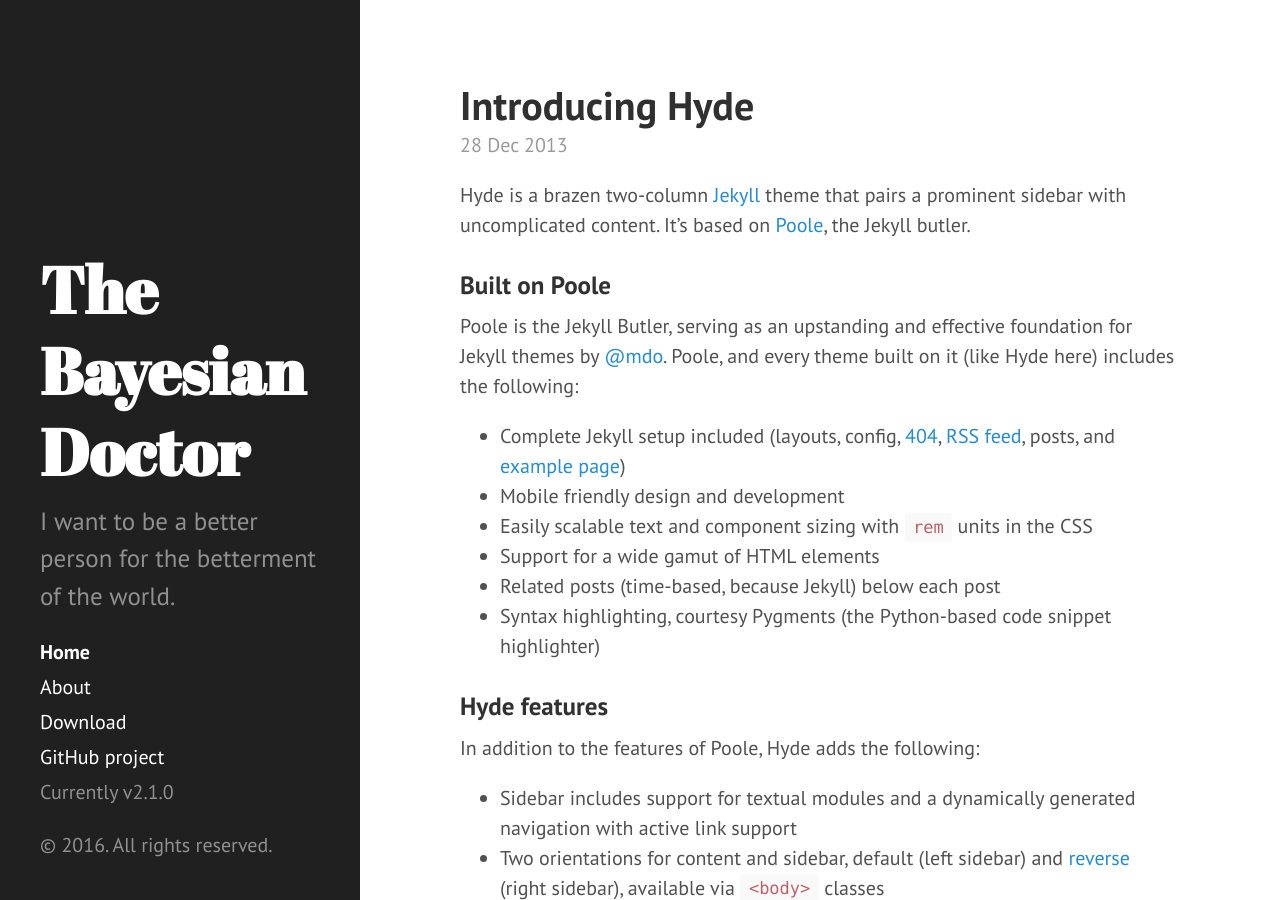
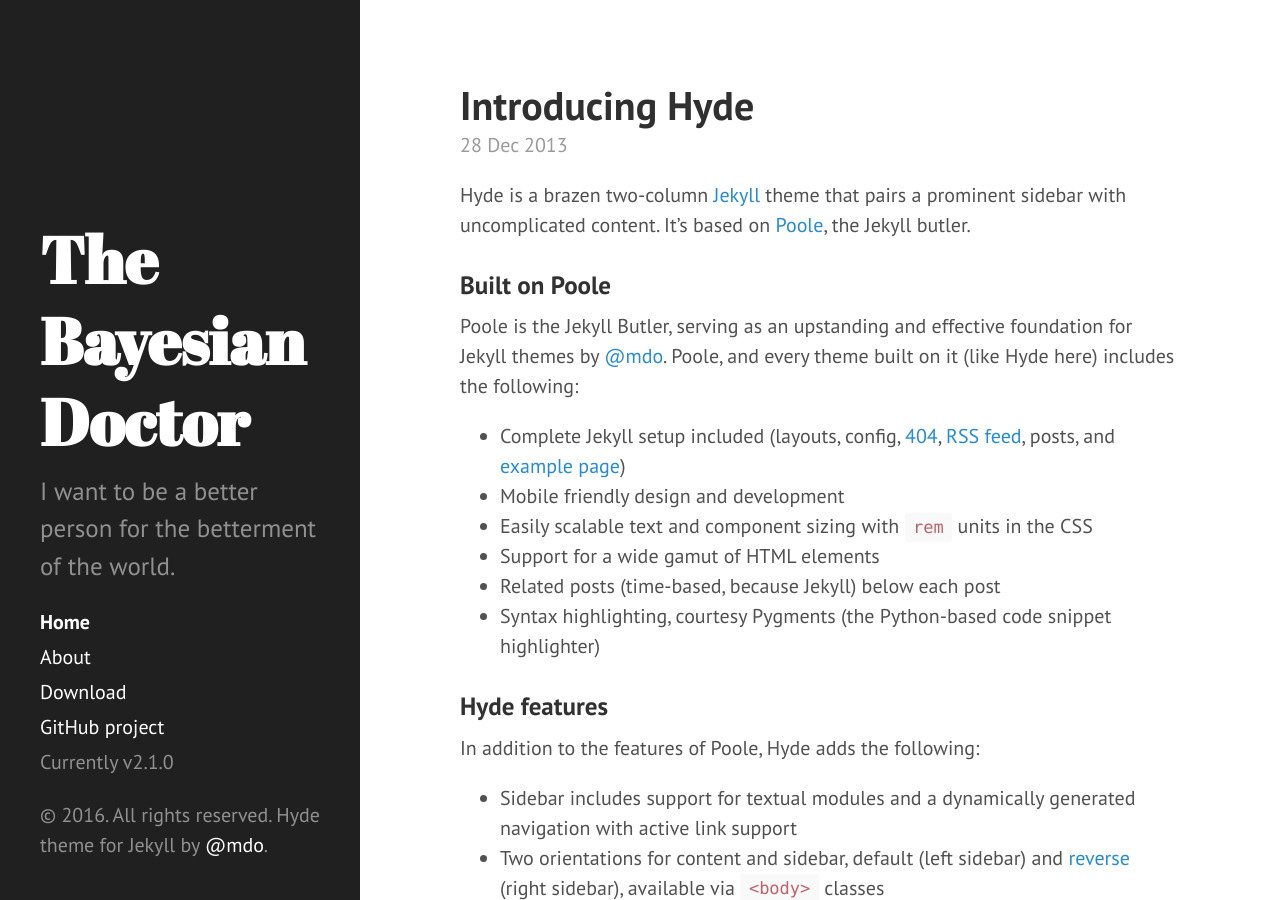
Before and after one commit to fourtyfour-saka/fourtyfour-saka.github.io, a Jekyll site: the page built from index.html, in a window 1280 px wide and 900 px high. Built offline with Jekyll 4.4.1, drawn with Linux system fonts in a browser that asks for light colours; Markdown is read by kramdown in place of the engine named in the settings; the list of posts is cut into pages by our own code.

Commit message:
Secondary commit

```diff
--- a/_includes/sidebar.html
+++ b/_includes/sidebar.html
@@ -31,6 +31,6 @@
       <span class="sidebar-nav-item">Currently v{{ site.version }}</span>
     </nav>
 
-    <p>&copy; {{ site.time | date: '%Y' }}. All rights reserved.</p>
+    <p>&copy; {{ site.time | date: '%Y' }}. All rights reserved. Hyde theme for Jekyll by <a href="http://www.twitter.com/mdo">@mdo</a>.</p>
   </div>
 </div>
```
